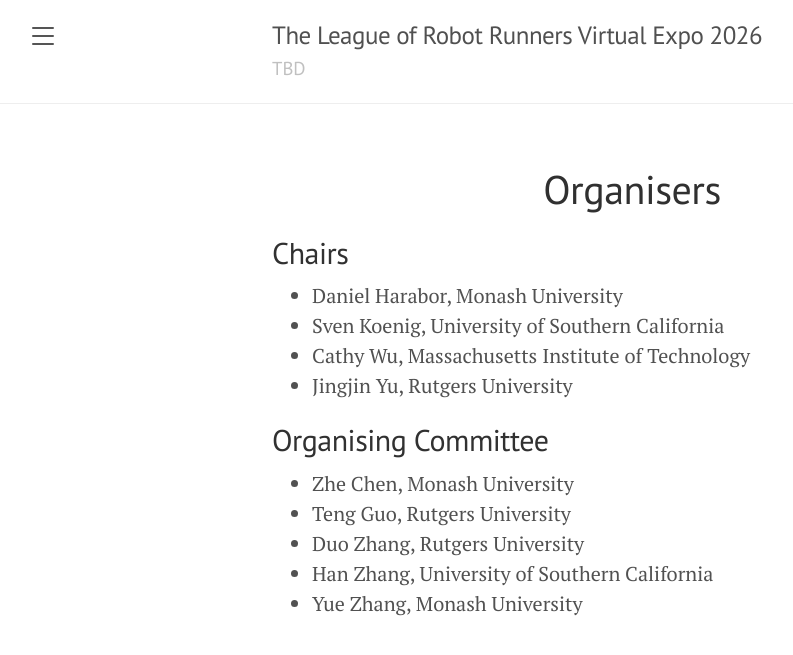
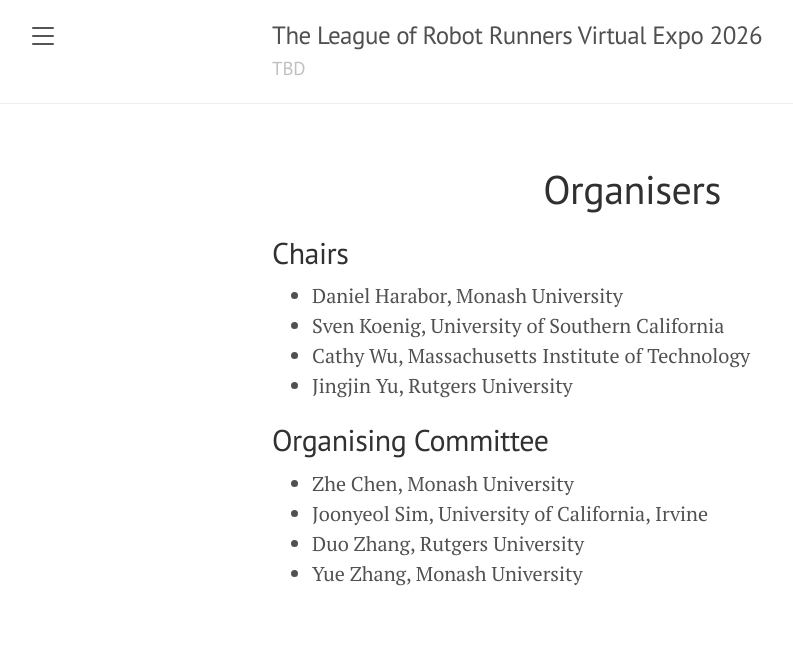
Before and after one commit to MAPF-Competition/2026expo, a Jekyll site: the page built from organisers.md, in a window 1280 px wide. Shown: the top 655 px of the page, without its empty margins (8-801 px from the left). Built offline with Jekyll 4.4.1, drawn with Linux system fonts in a browser that asks for light colours.

Commit message:
fixed url

```diff
--- a/organisers.md
+++ b/organisers.md
@@ -11,7 +11,6 @@ title: Organisers
 
 ## Organising Committee
 - Zhe Chen, Monash University
-- Teng Guo, Rutgers University
+- Joonyeol Sim, University of California, Irvine
 - Duo Zhang, Rutgers University
-- Han Zhang, University of Southern California
 - Yue Zhang, Monash University
```
Also changed, not shown: index.md (+1 -1 lines).
